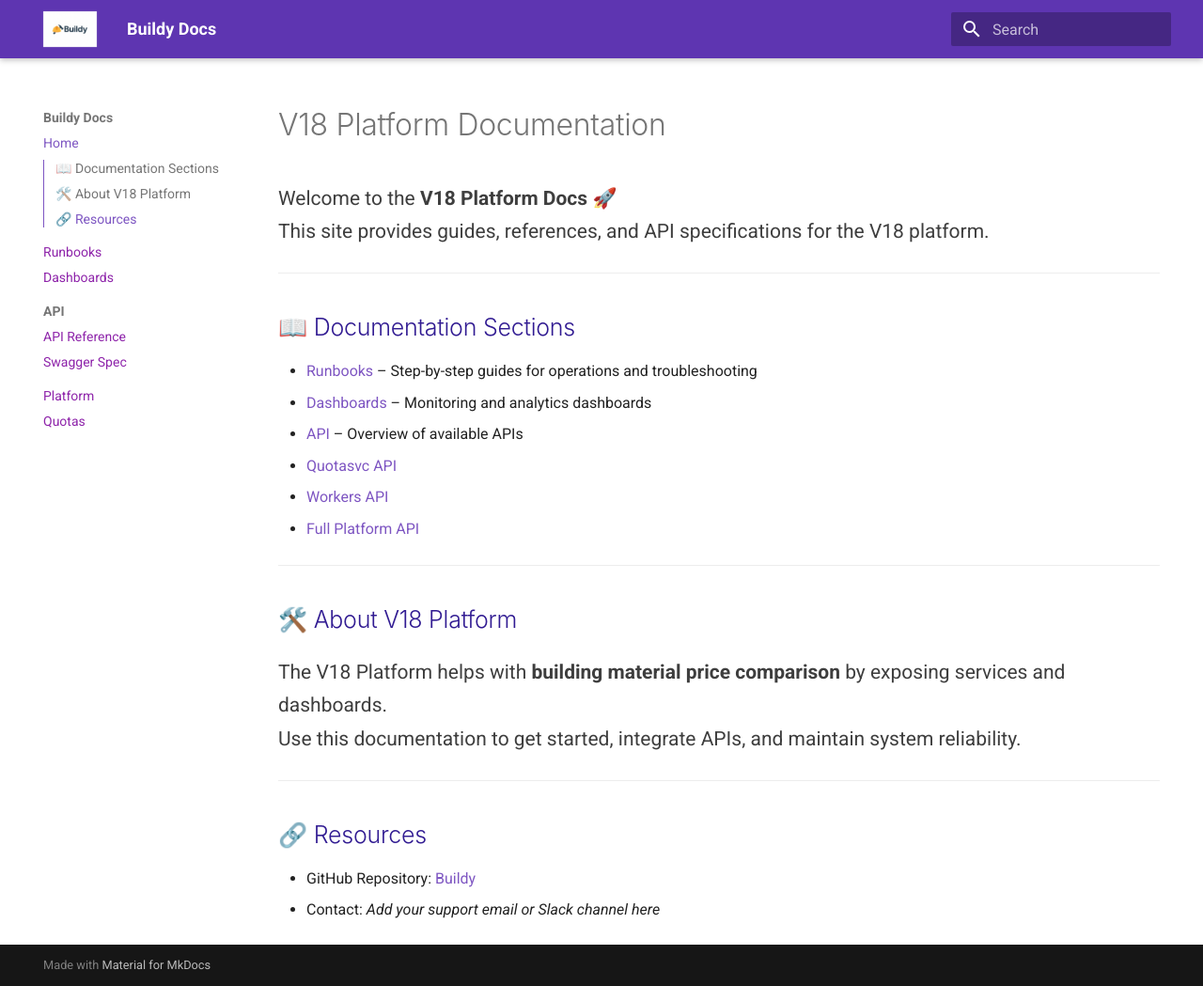
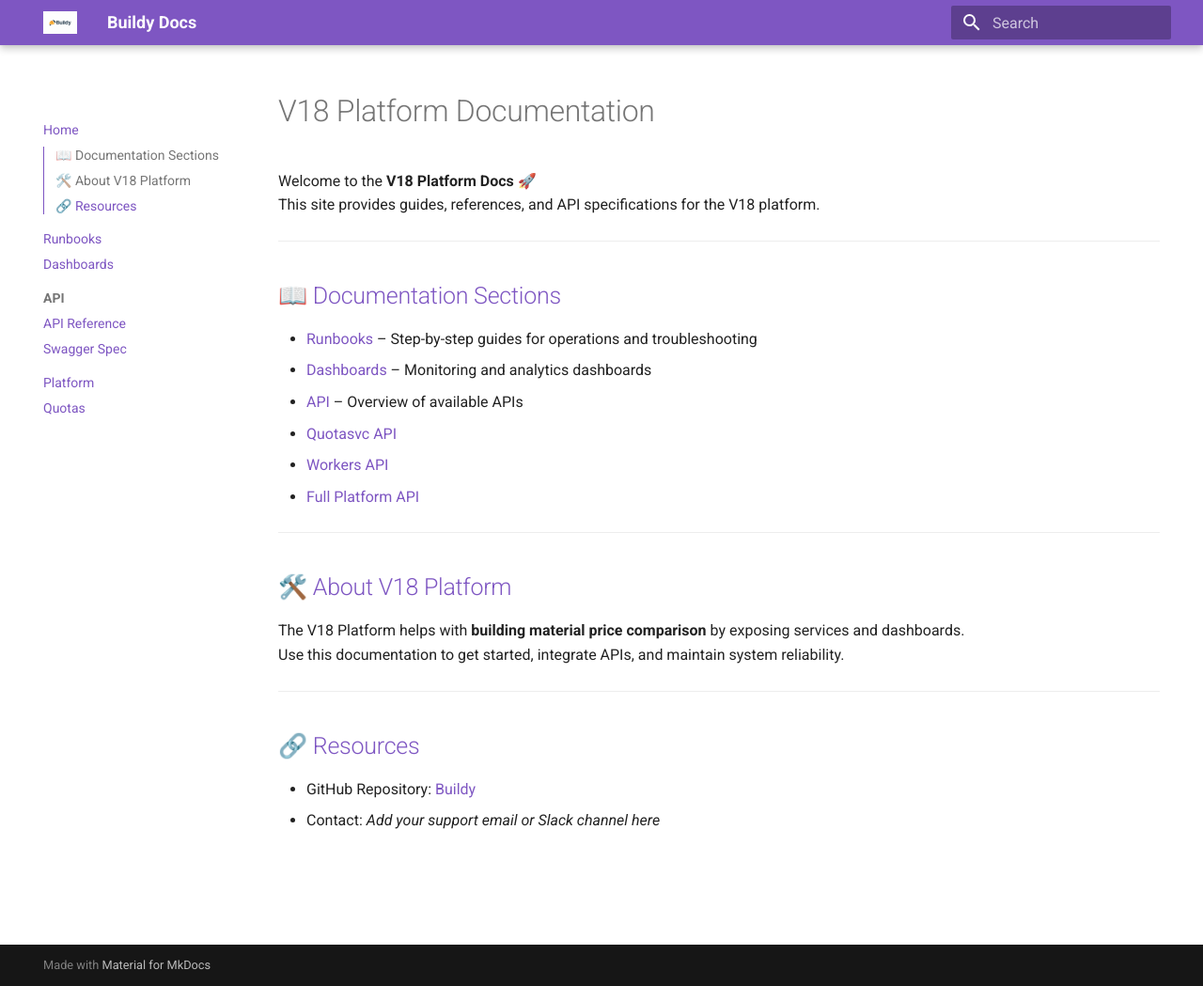
Before and after one commit to Kello54/Buildy, an MkDocs documentation site: the page built from docs/index.md, in a window 1280 px wide and 1049 px high. Shown: the whole window at 94% size. Built offline with MkDocs 1.6.1 and Material for MkDocs 9.7.7, drawn with Linux system fonts in a browser that asks for light colours.

Commit message:
Update custom.css

```diff
--- a/docs/stylesheets/custom.css
+++ b/docs/stylesheets/custom.css
@@ -1,121 +1,51 @@
-/* =======================
-   Buildy Docs Custom CSS
-   Theme: Purple & Gold
-   ======================= */
+/* === Buildy Custom Branding === */
 
-/* Header styling */
-.md-header {
-  background-color: #5e35b1; /* Royal Purple */
-  box-shadow: 0 2px 6px rgba(0,0,0,0.25);
+/* Brand colors */
+:root {
+  --md-primary-fg-color: #6A1B9A; /* Deep Purple */
+  --md-accent-fg-color: #FFD54F; /* Gold */
 }
 
-/* Navigation tabs */
-.md-tabs__link {
-  font-weight: 500;
-  color: #ffffff;
-  transition: color 0.2s ease;
+/* Header and nav styling */
+.md-header, .md-tabs {
+  background-color: var(--md-primary-fg-color) !important;
 }
 
-.md-tabs__link:hover {
-  color: #ffd54f; /* Golden Yellow */
+.md-header__title, .md-nav__title {
+  color: white !important;
 }
 
-/* Sidebar navigation */
-.md-nav__link {
-  font-weight: 500;
+/* Links */
+a, .md-typeset a {
+  color: var(--md-primary-fg-color);
 }
 
-.md-nav__link--active {
-  color: #5e35b1; /* Royal Purple */
+a:hover, .md-typeset a:hover {
+  color: var(--md-accent-fg-color);
+}
+
+/* Buttons */
+.md-button {
+  background-color: var(--md-primary-fg-color);
+  color: white;
+  border-radius: 8px;
+  transition: 0.2s ease-in-out;
+}
+
+.md-button:hover {
+  background-color: var(--md-accent-fg-color);
+  color: black;
 }
 
 /* Headings */
-h1, h2, h3, h4 {
-  font-family: "Inter", sans-serif;
-  font-weight: 600;
-  color: #311b92; /* Deep Purple */
-  margin-top: 1.2em;
-  margin-bottom: 0.6em;
-}
-
-/* Paragraphs */
-p {
-  line-height: 1.7;
-  font-size: 1.05rem;
-  color: #3e3e3e;
+h1, h2, h3 {
+  color: var(--md-primary-fg-color);
 }
 
 /* Code blocks */
-code, pre {
-  font-family: "Fira Code", monospace;
-  font-size: 0.9rem;
-  border-radius: 6px;
+.md-typeset code {
+  background-color: #f3e5f5;
+  color: #4a148c;
+  padding: 0.2em 0.4em;
+  border-radius: 4px;
 }
-
-pre code {
-  background: #f8f4ff; /* Light lavender */
-  padding: 1em;
-  display: block;
-  overflow-x: auto;
-}
-
-/* Tables */
-table {
-  border-collapse: collapse;
-  width: 100%;
-  margin: 1em 0;
-  border-radius: 6px;
-  overflow: hidden;
-}
-
-th, td {
-  padding: 0.75em 1em;
-  border: 1px solid #e0e0e0;
-}
-
-th {
-  background: #ede7f6; /* Pale purple */
-  font-weight: 600;
-  color: #4527a0;
-}
-
-/* Links */
-a {
-  color: #8e24aa; /* Vivid Purple */
-  text-decoration: none;
-  transition: color 0.2s ease;
-}
-
-a:hover {
-  color: #ffb300; /* Bright Gold */
-  text-decoration: underline;
-}
-
-/* Logo size */
-.md-header__button.md-logo img {
-  height: 38px;
-}
-
-/* Callouts / Admonitions */
-.md-typeset .admonition {
-  border-radius: 8px;
-  padding: 0.75em 1em;
-}
-
-/* Note */
-.md-typeset .admonition.note {
-  border-left: 6px solid #5e35b1;
-  background: #ede7f6;
-}
-
-/* Warning */
-.md-typeset .admonition.warning {
-  border-left: 6px solid #ffb300;
-  background: #fff8e1;
-}
-
-/* Tip */
-.md-typeset .admonition.tip {
-  border-left: 6px solid #8e24aa;
-  background: #f3e5f5;
-}
```
